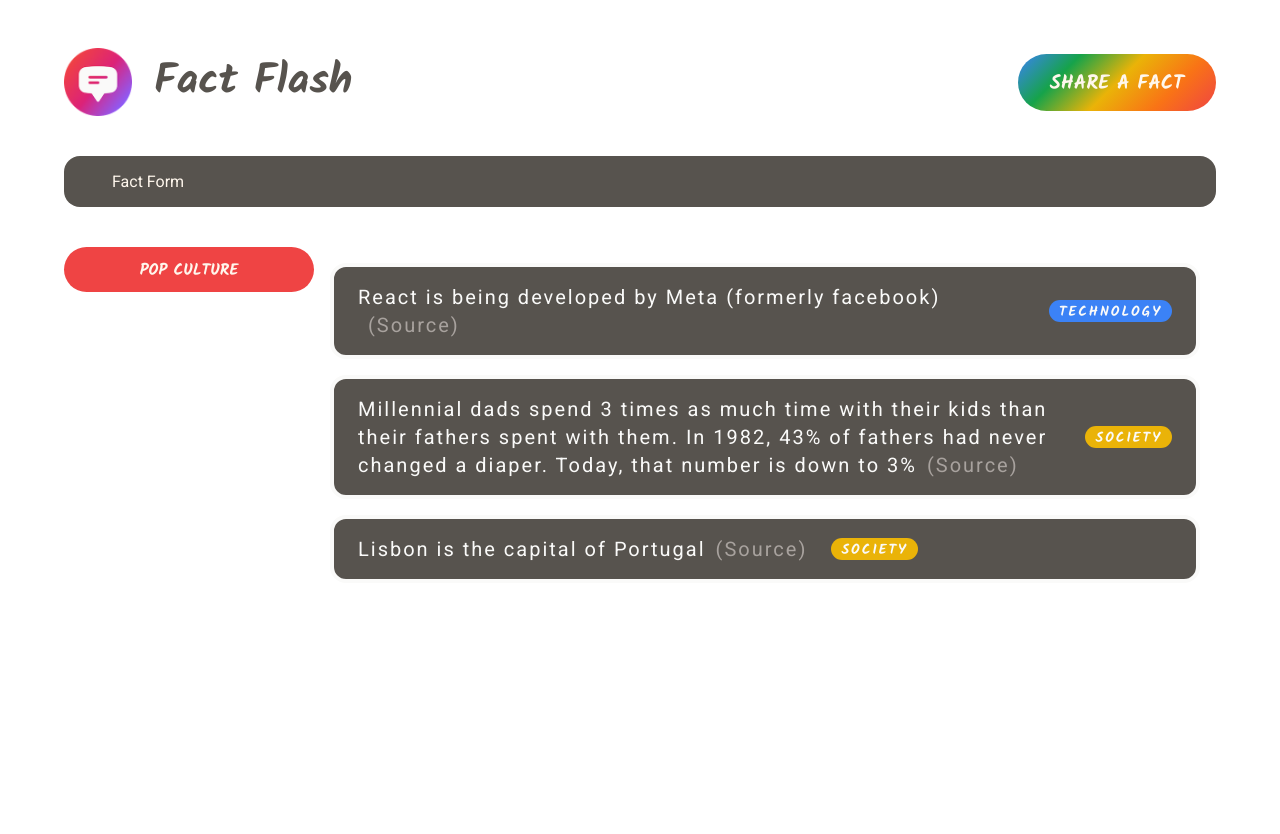
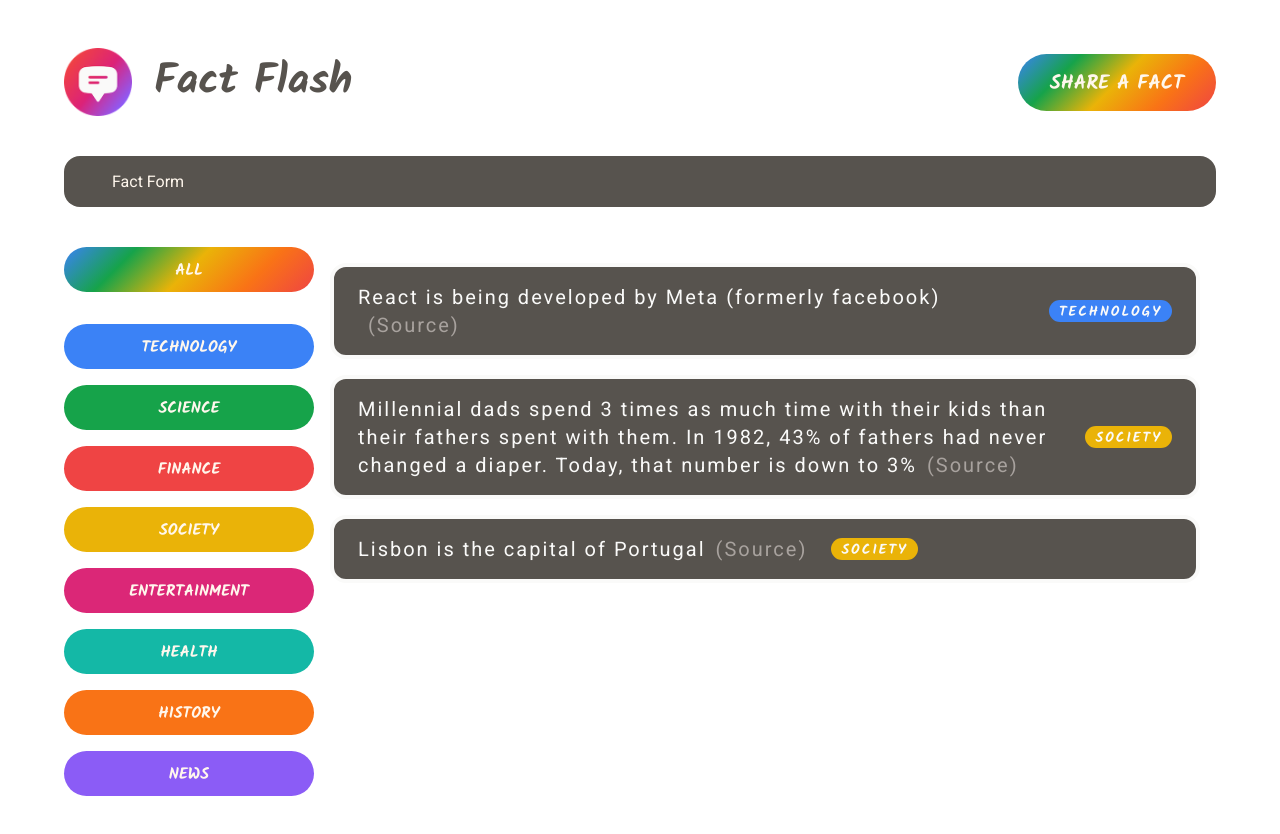
Before and after one commit to adviti-mishra/Fun-Facts-Flash, a React (Create React App) app: page / in a window 1280 px wide. Shown: the top 834 px of the page. Before the commit the page ends 800 px from the top, so only its background shows below. Built offline with nearby package versions, Linux system fonts and the light colour scheme.

Commit message:
Rendered list of fynamic category filter buttons

```diff
--- a/src/App.js
+++ b/src/App.js
@@ -1,15 +1,4 @@
 import "./style.css";
-
-const CATEGORIES = [
-  { name: "technology", color: "#3b82f6" },
-  { name: "science", color: "#16a34a" },
-  { name: "finance", color: "#ef4444" },
-  { name: "society", color: "#eab308" },
-  { name: "entertainment", color: "#db2777" },
-  { name: "health", color: "#14b8a6" },
-  { name: "history", color: "#f97316" },
-  { name: "news", color: "#8b5cf6" },
-];
 
 const initialFacts = [
   {
@@ -77,18 +66,34 @@
   return <form className="fact-form">Fact Form</form>;
 }
 
+const CATEGORIES = [
+  { name: "technology", color: "#3b82f6" },
+  { name: "science", color: "#16a34a" },
+  { name: "finance", color: "#ef4444" },
+  { name: "society", color: "#eab308" },
+  { name: "entertainment", color: "#db2777" },
+  { name: "health", color: "#14b8a6" },
+  { name: "history", color: "#f97316" },
+  { name: "news", color: "#8b5cf6" },
+];
+
 function CategoryFilter() {
   return (
     <aside>
       <ul>
         <li className="category">
-          <button
-            className="btn btn-category"
-            style={{ backgroundColor: "#ef4444" }}
-          >
-            Pop culture
-          </button>
+          <button className="btn btn-all-categories">All</button>
         </li>
+        {CATEGORIES.map((cat) => (
+          <li key={cat.name} className="category">
+            <button
+              className="btn btn-category"
+              style={{ backgroundColor: cat.color }}
+            >
+              {cat.name}
+            </button>
+          </li>
+        ))}
       </ul>
     </aside>
   );
```
